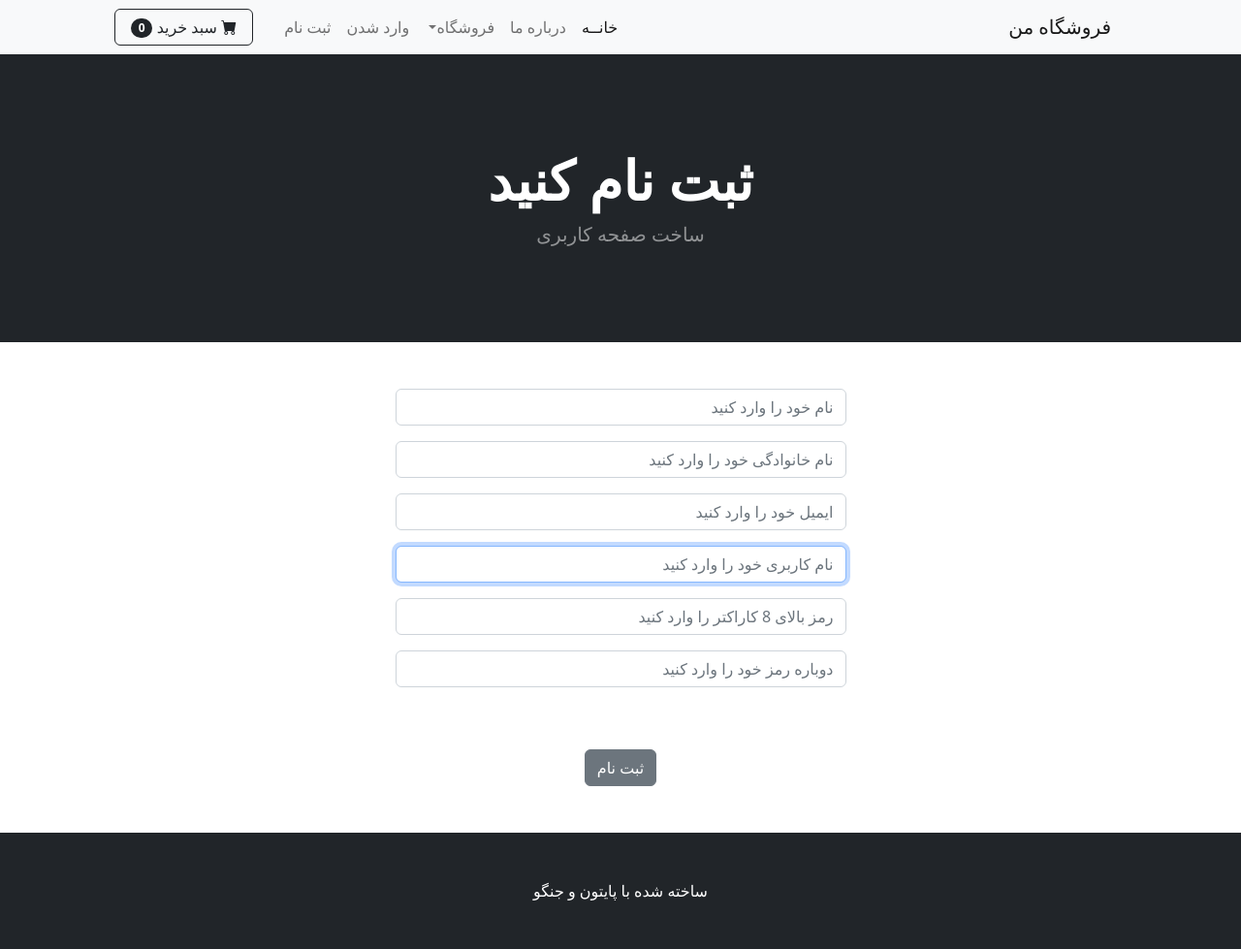
After one commit to SamaneKhademi/ecom, a Django app: page /signUp/ in a window 1280 px wide. The commit adds this page. Shown: the whole page at 97% size. Run offline with Django 5.2, Linux system fonts and the light colour scheme.

Commit message:
signUp. has an error

```diff
--- /dev/null
+++ b/shop/forms.py
@@ -0,0 +1,50 @@
+from django.contrib.auth.models import User
+from django.contrib.auth.forms import UserCreationForm
+from django import forms
+
+class SignUpForm(UserCreationForm):
+    first_name = forms.CharField(
+        label='',
+        max_length=50,
+        widget=forms.TextInput(attrs={'class': 'form-control', 'placeholder': 'نام خود را وارد کنید'})
+    )
+    last_name = forms.CharField(
+        label='',
+        max_length=50,
+        widget=forms.TextInput(attrs={'class': 'form-control', 'placeholder': 'نام خانوادگی خود را وارد کنید'})
+    )
+    email = forms.EmailField(
+        label='',
+        widget=forms.TextInput(attrs={'class':'form-control', 'placeholder': 'ایمیل خود را وارد کنید'})
+    )
+    username = forms.CharField(
+        label='',
+        max_length=20,
+        widget=forms.TextInput(attrs={'class':'form-control', 'placeholder': 'نام کاربری خود را وارد کنید'})
+    )
+    password1 = forms.CharField(
+        label='',
+        widget=forms.PasswordInput(
+            attrs={
+                'class': 'form-control',
+                'name': 'password',
+                'type': 'password',
+                'placeholder': 'رمز بالای 8 کاراکتر را وارد کنید'
+            }
+        )
+    )
+    password2 = forms.CharField(
+        label='',
+        widget=forms.PasswordInput(
+            attrs={
+                'class': 'form-control',
+                'name': 'password',
+                'type': 'password',
+                'placeholder': 'دوباره رمز خود را وارد کنید'
+            }
+        )
+    )
+
+    class Meta:
+        model = User
+        fields = ('first_name', 'last_name', 'email', 'username', 'password1', 'password2')
--- a/shop/templates/index.html
+++ b/shop/templates/index.html
@@ -22,7 +22,7 @@
                             <div class="col mb-5">
                                 <div class="card h-100">
                                     <!-- In_Sale -->
-                                    <div class="badge bg-dark text-white position-absolute" style="top: 0.5rem; right: 0.5rem">تخفیف ویژه</div>
+                                    <div class="badge bg-danger text-white position-absolute" style="top: 0.5rem; right: 0.5rem">تخفیف ویژه</div>
                                     <!-- Product image-->
                                     <img class="card-img-top" src="{{ item.picture.url }}" alt="..." />
                                     <!-- Product details-->
@@ -39,7 +39,7 @@
                                                 {% endwith %}
                                             </div>
                                             <!-- Product price-->
-                                            <strike>{{ item.price | intcomma }} تومان</strike><br>
+                                            <strike class="text-primary">{{ item.price | intcomma }} تومان</strike><br>
                                             {{ item.sale_price | intcomma }} تومان
                                         </div>
                                     </div>
--- a/shop/templates/login.html
+++ b/shop/templates/login.html
@@ -13,7 +13,7 @@
 <div class="container">
     <div class="row">
         <center>
-            <div class="col-3">
+            <div class="col-5">
                 <form method="post" action="{% url "login" %}">
                     {% csrf_token %}
                     <div class="mb-3">
--- a/shop/templates/navbar.html
+++ b/shop/templates/navbar.html
@@ -17,9 +17,10 @@
                             </ul>
                         </li>
                         {% if user.is_authenticated %}
-                        <li class="nav-item"><a class="nav-link" href="logout/">خارج شدن</a></li>
+                            <li class="nav-item"><a class="nav-link" href="logout/">خارج شدن</a></li>
                         {% else %}
-                        <li class="nav-item"><a class="nav-link" href="login/">وارد شدن</a></li>
+                            <li class="nav-item"><a class="nav-link" href="login/">وارد شدن</a></li>
+                            <li class="nav-item"><a class="nav-link" href="/signUp/">ثبت نام</a></li>
                         {% endif %}
                     </ul>
                     <form class="d-flex">
--- /dev/null
+++ b/shop/templates/signUp.html
@@ -0,0 +1,28 @@
+{% extends "base.html" %}
+{% block content %}
+<!-- Header-->
+        <header class="bg-dark py-5">
+            <div class="container px-4 px-lg-5 my-5">
+                <div class="text-center text-white">
+                    <h1 class="display-4 fw-bolder">ثبت نام کنید</h1>
+                    <p class="lead fw-normal text-white-50 mb-0">ساخت صفحه کاربری</p>
+                </div>
+            </div>
+        </header>
+<br><br>
+<div class="container">
+    <div class="row">
+        <center>
+            <div class="col-5">
+                <form method="post" action="{% url 'signUp' %}">
+                    {% csrf_token %}
+                        {{ form.as_p }}
+                    <br><br>
+                    <button type="submit" class="btn btn-secondary">ثبت نام</button>
+                </form>
+            </div>
+        </center>
+    </div>
+</div>
+<br><br>
+{% endblock %}
--- a/shop/urls.py
+++ b/shop/urls.py
@@ -7,4 +7,5 @@ urlpatterns = [
     path('about/', views.about, name='about'),
     path('login/', views.login_user, name='login'),
     path('logout/', views.logout_user, name='logout'),
+    path('signUp/', views.signUp_user, name='signUp'),
 ]
--- a/shop/views.py
+++ b/shop/views.py
@@ -1,7 +1,13 @@
 from django.shortcuts import render, redirect
+
+from .forms import SignUpForm
 from .models import Product
 from django.contrib.auth import authenticate, login, logout
 from django.contrib import messages
+from django.contrib.auth.models import User
+from django.contrib.auth.forms import UserCreationForm
+from django import forms
+
 
 def shop(request):
     all_products = Product.objects.all()
@@ -29,3 +35,21 @@ def logout_user(request):
     logout(request)
     messages.success(request, ("با موفقیت خارج شدید"))
     return redirect('home')
+
+def signUp_user(request):
+    form = SignUpForm()
+    if request.method == 'POST':
+        form = SignUpForm(request.POST)
+        if form.is_valid():
+            form.save()
+            username = form.cleaned_data['username']
+            password1 = form.cleaned_data['password']
+            user = authenticate(request, username=username, password=password1)
+            login(request, user)
+            messages.success(request, 'صفحه کاربری شما ساخته شد')
+            return redirect('home')
+        else:
+            messages.error(request, 'مشکلی در ثبت نام شما وجود دارد')
+            return redirect('signUp')
+    else:
+        return render(request, 'signUp.html', {'form':form})
```
Also changed, not shown: db.sqlite3.
